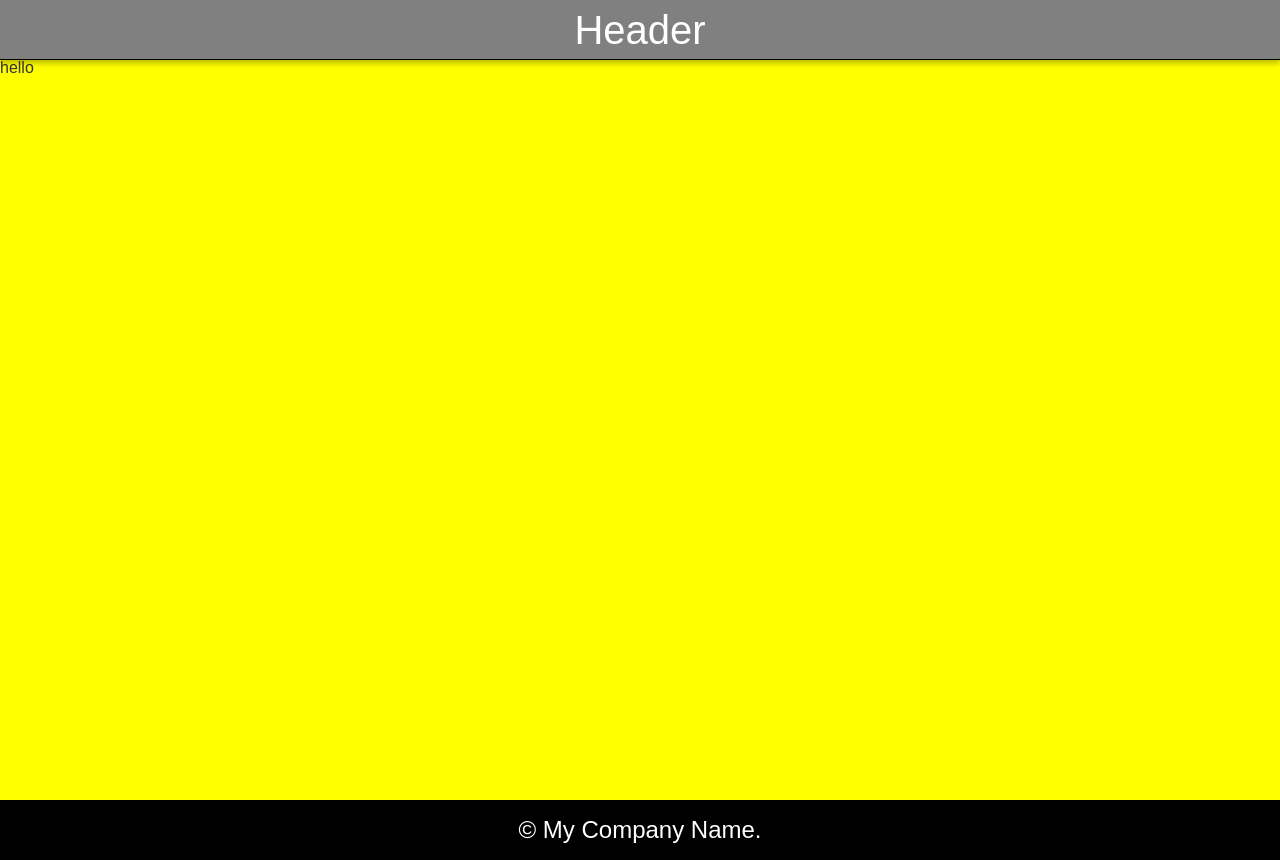
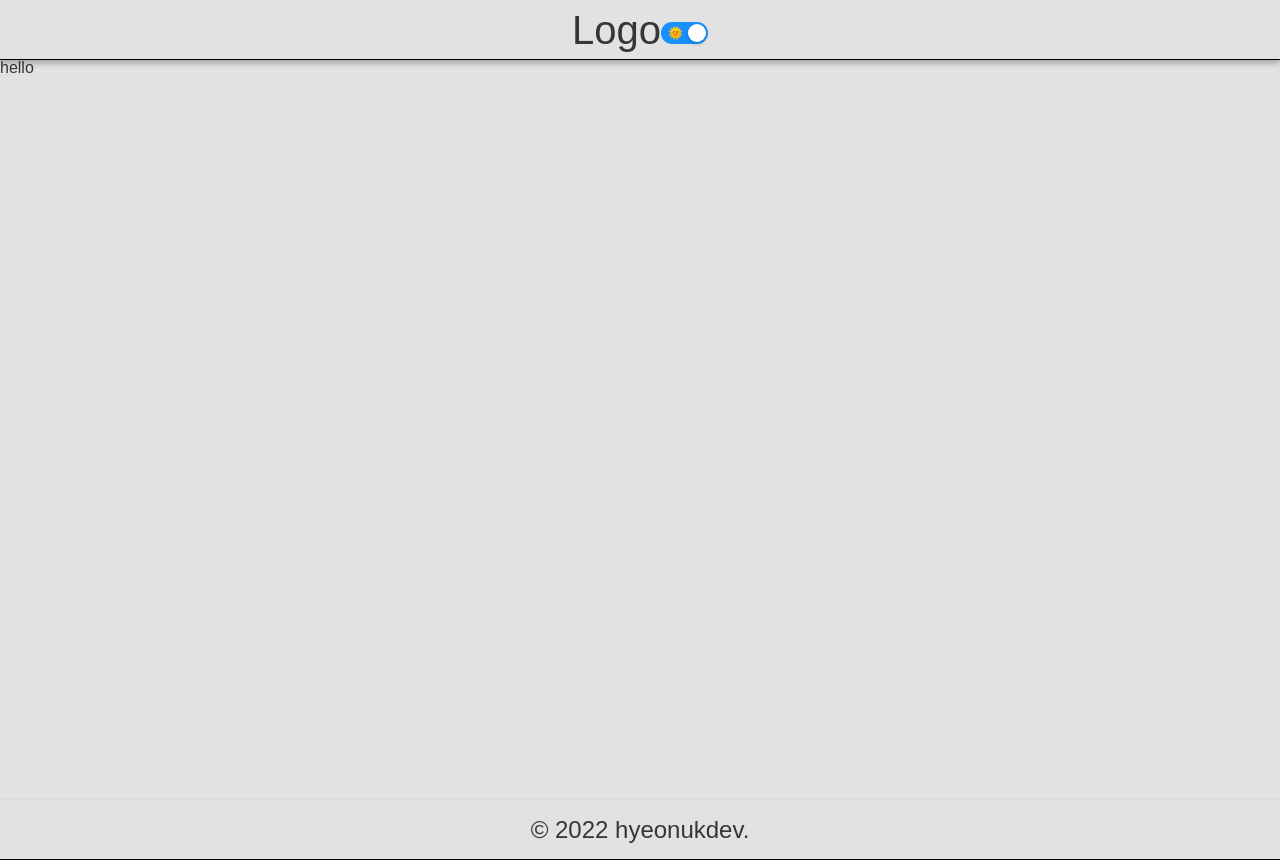
Before and after one commit to hyeonukdev/react-dev-template-typescript, a React app: page /#/ in a window 1280 px wide. Built offline with nearby package versions, Linux system fonts and the light colour scheme.

Commit message:
:lipstick: Fix theme span

```diff
--- a/src/components/layout/Footer.tsx
+++ b/src/components/layout/Footer.tsx
@@ -2,7 +2,9 @@ import styled from 'styled-components'
 
 const Footer = () => (
   <Wrapper>
-    <div className="footer">© My Company Name.</div>
+    <div className="footer">
+      <span>© 2022 hyeonukdev.</span>
+    </div>
   </Wrapper>
 )
 
@@ -17,7 +19,6 @@ const Wrapper = styled.div`
   z-index: 5;
 
   /* 색상 */
-  background: black;
   color: white;
   border-bottom: 1px solid black;
   box-shadow: 0 3px 6px rgba(0, 0, 0, 0.1), 0 3px 6px rgba(0, 0, 0, 0.2);
--- a/src/components/layout/Header.tsx
+++ b/src/components/layout/Header.tsx
@@ -1,6 +1,14 @@
 import styled from 'styled-components'
+import ThemeToggleSwitch from '../ThemeToggleSwitch'
 
-const Header = () => <Wrapper>Header</Wrapper>
+const Header = () => (
+  <Wrapper>
+    <div>
+      <span>Logo</span>
+      <ThemeToggleSwitch />
+    </div>
+  </Wrapper>
+)
 
 const Wrapper = styled.div`
   /* 레이아웃 */
@@ -14,7 +22,6 @@ const Wrapper = styled.div`
   z-index: 5;
 
   /* 색상 */
-  background: gray;
   color: white;
   border-bottom: 1px solid black;
   box-shadow: 0 3px 6px rgba(0, 0, 0, 0.1), 0 3px 6px rgba(0, 0, 0, 0.2);
--- a/src/components/layout/Layout.tsx
+++ b/src/components/layout/Layout.tsx
@@ -13,7 +13,6 @@ Layout.Main = styled.div`
   width: 100%;
   height: 740px;
   position: relative;
-  background: yellow;
 `
 
 export default Layout
--- a/src/config/theme.ts
+++ b/src/config/theme.ts
@@ -21,7 +21,7 @@ export const color = {
   },
   default: {
     bgColor: '#efefef',
-    fontColor: '#14181C',
+    fontColor: '#363537',
     mainColor: '#f6e58d'
   }
 }
--- a/src/global-styles.ts
+++ b/src/global-styles.ts
@@ -160,6 +160,9 @@ export const GlobalStyle = createGlobalStyle<IThemeInterface>`
         color: ${color.default.mainColor};
     }
   }
+  span {
+    color: ${({ theme }) => theme.text};
+  }
   button{
     cursor: pointer;
     background-color: white;
```
